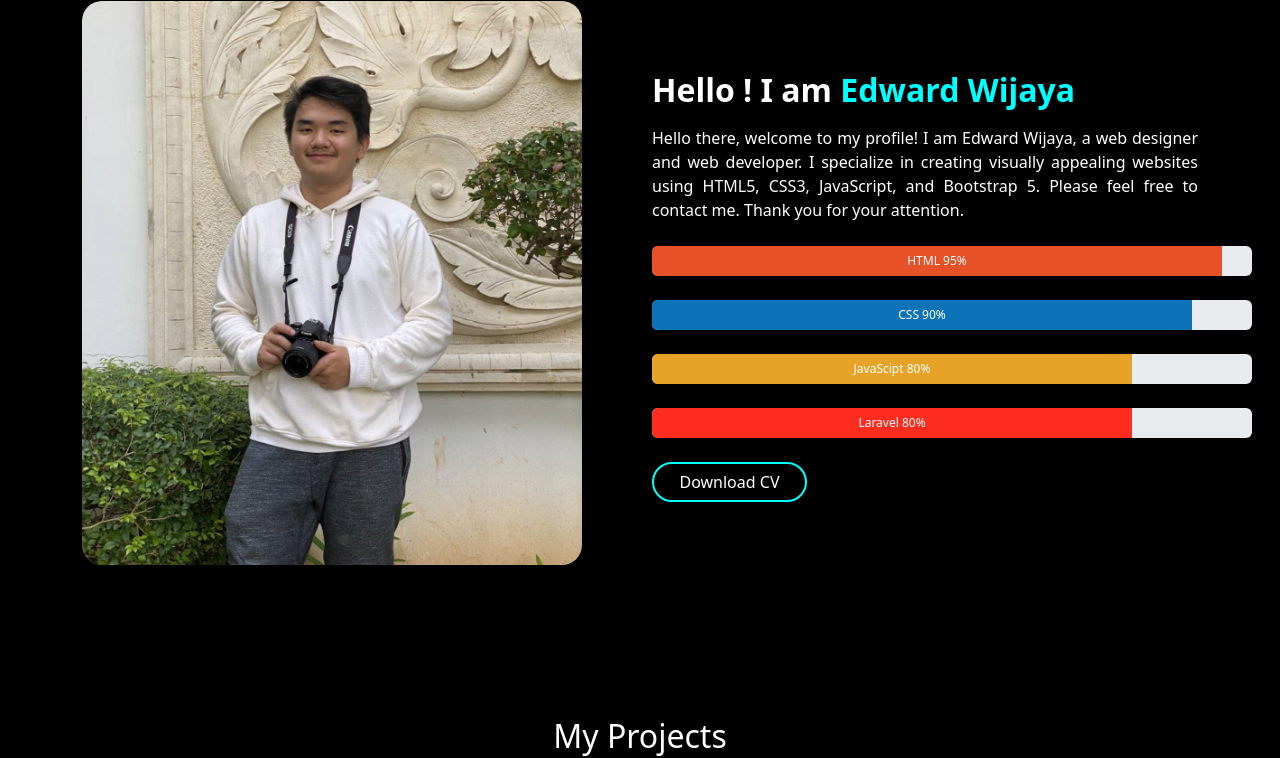
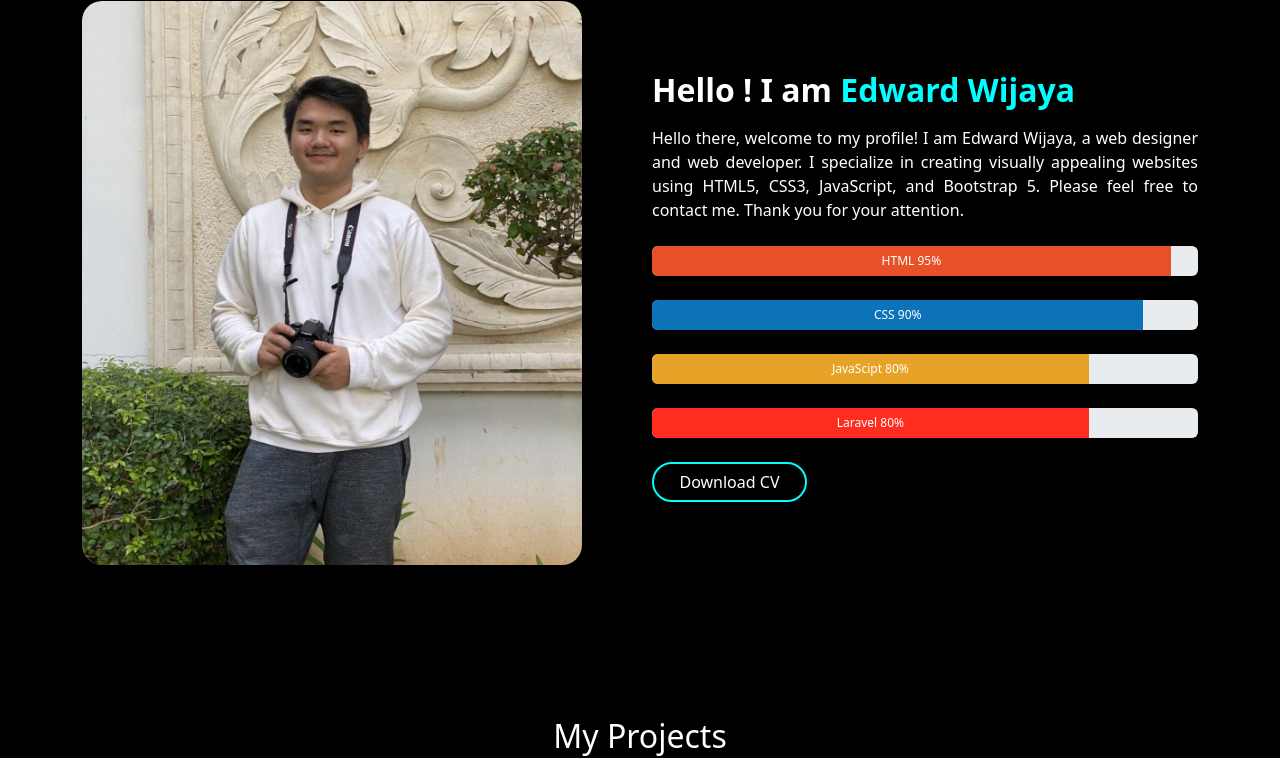
Before and after one commit to ebecede/ebecede.github.io, a plain HTML site: page index.html in a window 1280 px wide. Shown: the part 817-1575 px from the top of the page. Drawn offline with nearby package versions, Linux system fonts and the light colour scheme.

Commit message:
mengubah bar

```diff
--- a/index.html
+++ b/index.html
@@ -77,16 +77,16 @@
             <h2 class="fw-bold">Hello ! I am <span style="color: aqua;">Edward Wijaya</span></h2>
             <p class="my-3" style="text-align: justify;">Hello there, welcome to my profile! I am Edward Wijaya, a web designer and web developer. I specialize in creating visually appealing websites using HTML5, CSS3, JavaScript, and Bootstrap 5. Please feel free to contact me. Thank you for your attention.</p>
             <div class="my-4 d-flex flex-column gap-4">
-              <div class="progress" style="height: 30px; width: 600px;" >
+              <div class="progress" style="height: 30px;" >
                 <div class="progress-bar" role="progressbar" style="width: 95%; background-color: #E65127;" aria-valuenow="25" aria-valuemin="0" aria-valuemax="100">HTML 95%</div>
               </div>
-              <div class="progress" style="height: 30px; width: 600px;" >
+              <div class="progress" style="height: 30px;" >
                 <div class="progress-bar" role="progressbar" style="width: 90%; background-color: #0C73B8;" aria-valuenow="25" aria-valuemin="0" aria-valuemax="100">CSS 90%</div>
               </div>
-              <div class="progress" style="height: 30px; width: 600px;" >
+              <div class="progress" style="height: 30px;" >
                 <div class="progress-bar" role="progressbar" style="width: 80%; background-color: #E7A328;" aria-valuenow="25" aria-valuemin="0" aria-valuemax="100">JavaScipt 80%</div>
               </div>
-              <div class="progress" style="height: 30px; width: 600px;" >
+              <div class="progress" style="height: 30px;" >
                 <div class="progress-bar" role="progressbar" style="width: 80%; background-color: #FF2D20;" aria-valuenow="25" aria-valuemin="0" aria-valuemax="100">Laravel 80%</div>
               </div>
               <div>
```
